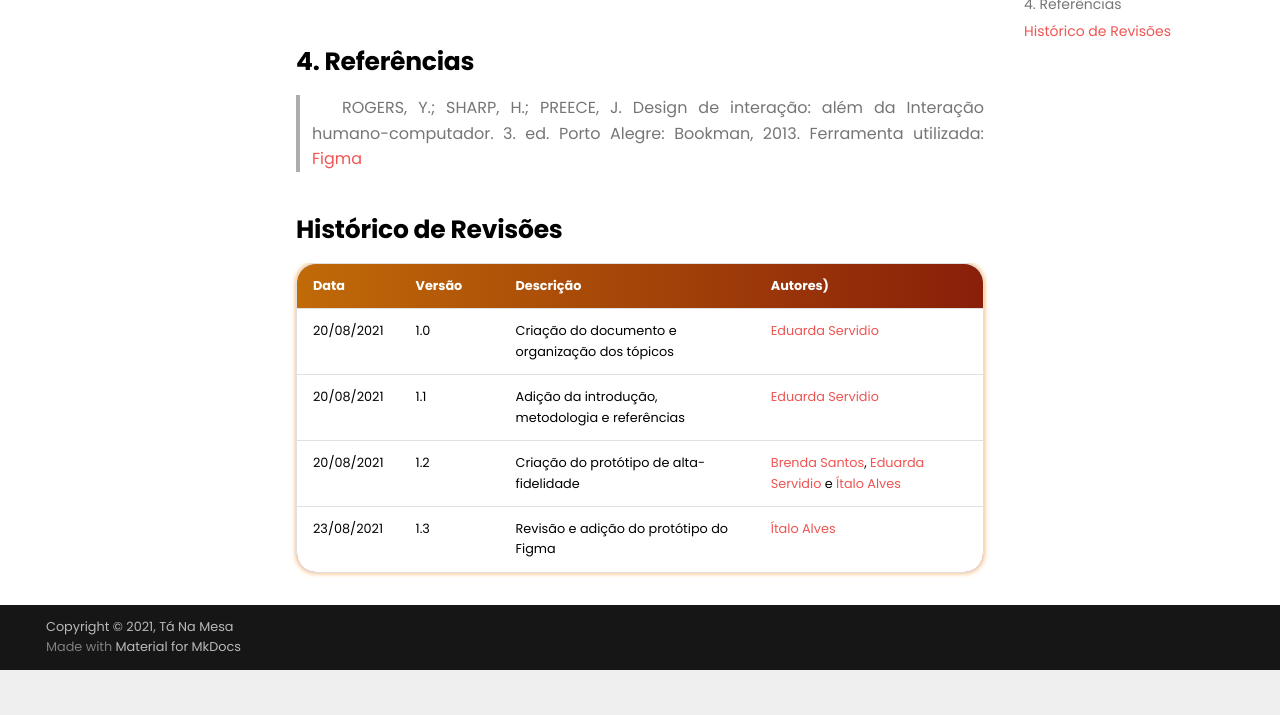
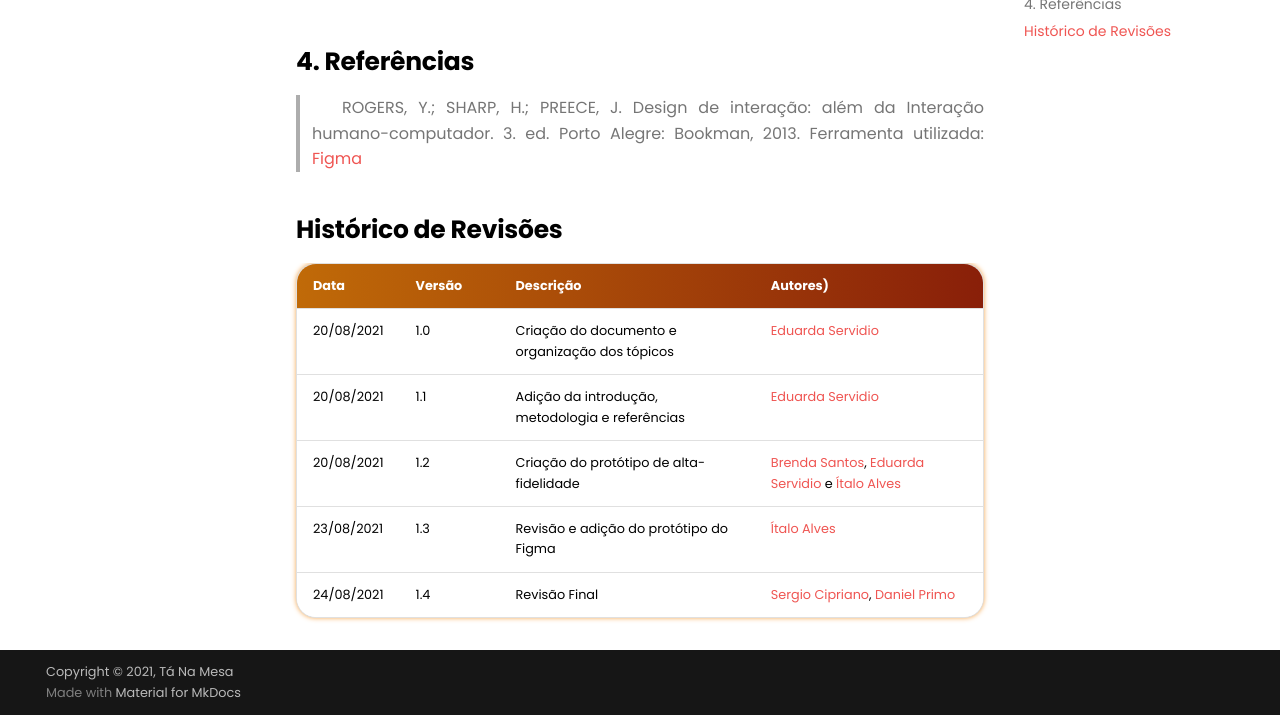
Before and after one commit to UnBArqDsw2021-1/2021.1_G02_TaNaMesa_docs, an MkDocs documentation site: the page built from docs/2-Modelagem/extras/Prototipo-Alta-Fidelidade.md, in a window 1280 px wide and 900 px high, scrolled down 1062 px, cut to the strip 185-900 px from the top of the window. Built offline with MkDocs 1.6.1 and Material for MkDocs 9.7.7, drawn with Linux system fonts in a browser that asks for light colours; comment, search, counter and statistics services are not loaded; before the commit the page ends 1917 px from its top, so only the background shows below that.

Commit message:
(#78) Adicionando revisores

```diff
--- a/docs/2-Modelagem/extras/Prototipo-Alta-Fidelidade.md
+++ b/docs/2-Modelagem/extras/Prototipo-Alta-Fidelidade.md
@@ -35,3 +35,4 @@ O design do protótipo segue os padrões de cores, tipografia e versões da logo
 | 20/08/2021 | 1.1    | Adição da introdução, metodologia e referências | [Eduarda Servidio](https://github.com/ServideoEC)                                                                                                   |
 | 20/08/2021 | 1.2    | Criação do protótipo de alta-fidelidade         | [Brenda Santos](https://github.com/brendavsantos), [Eduarda Servidio](https://github.com/ServideoEC) e [Ítalo Alves](https://github.com/alvesitalo) |
 | 23/08/2021 | 1.3    | Revisão e adição do protótipo do Figma          | [Ítalo Alves](https://github.com/alvesitalo)                                                                                                        |
+| 24/08/2021 | 1.4    | Revisão Final                                   | [Sergio Cipriano](https://github.com/sergiosacj), [Daniel Primo](https://github.com/danieldagerom)                                                  |
```
